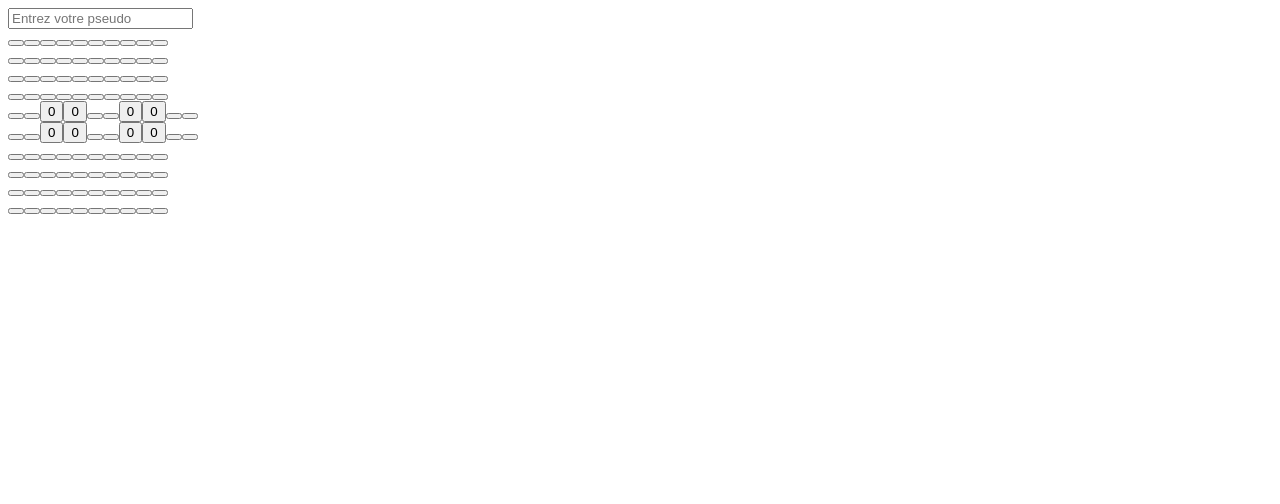
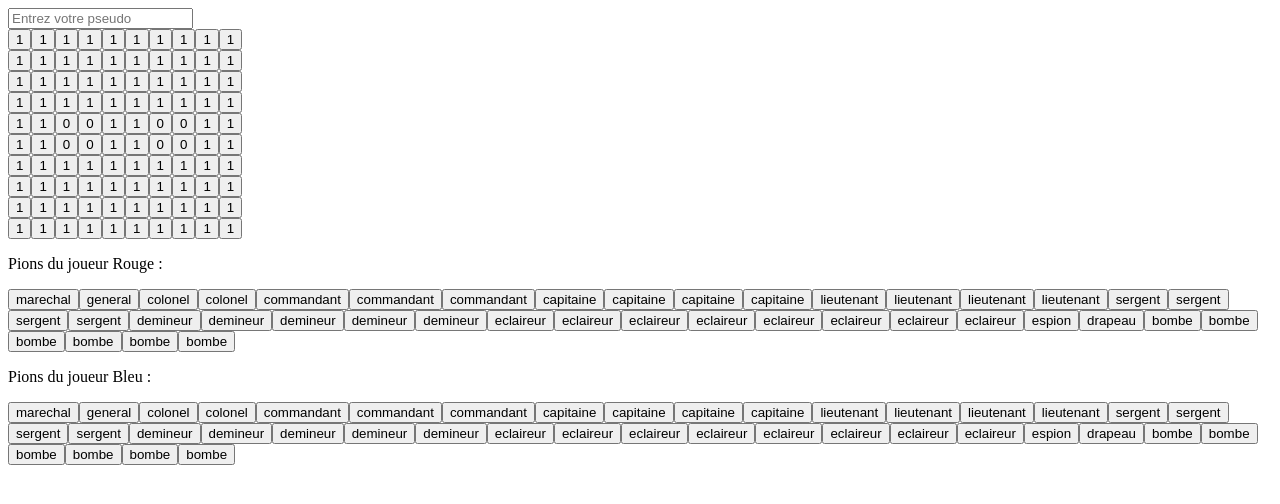
Before and after one commit to briwixx/STRATEGO, a plain HTML site: page back/game files/indexGame.html in a window 1280 px wide. Both pictures are taken after a click on the button "Start game !". Drawn offline with Linux system fonts and the light colour scheme.

Commit message:
affichage boutons pions joueurs bleu et rouge

```diff
--- a/back/game files/classJoueur.js
+++ b/back/game files/classJoueur.js
@@ -1,6 +1,6 @@
 class Joueur {
-  constructor(nbPieces) {
-    this.pionsJoueur = new Array(nbPieces);
+  constructor() {
+    this.pionsJoueur = new Array(40);
 
     this.pionsJoueur[0] = new Marechal();
     this.pionsJoueur[1] = new General();
@@ -35,9 +35,33 @@ class Joueur {
   }
 }
 
-let PlayerRed = new Joueur(40);
-let PlayerBlue = new Joueur(40);
+let PlayerRed = new Joueur();
+let PlayerBlue = new Joueur();
 
-//console.log(PlayerRed.pionsJoueur[2].name); // afiche nom du pion
+
 
 // Affichage des pions de chaque joueur sous le plateau :
+let divpions = document.getElementById('pionsPlayer');
+
+function genPionsButtons(){
+
+  let msgred = document.createElement("p");
+  msgred.textContent = "Pions du joueur Rouge :"
+  divpions.appendChild(msgred);
+  for (var i = 0; i < PlayerRed.pionsJoueur.length; i++) {
+    let butnPion = document.createElement("button");
+    butnPion.className = "BoutonPion";
+    butnPion.innerHTML = PlayerRed.pionsJoueur[i].name;
+    divpions.appendChild(butnPion);
+  }
+
+  let msgblu = document.createElement("p");
+  msgblu.textContent = "Pions du joueur Bleu :"
+  divpions.appendChild(msgblu);
+  for (var i = 0; i < PlayerBlue.pionsJoueur.length; i++) {
+    let butnPion = document.createElement("button");
+    butnPion.className = "BoutonPion";
+    butnPion.innerHTML = PlayerBlue.pionsJoueur[i].name;
+    divpions.appendChild(butnPion);
+  }
+}
--- a/back/game files/indexGame.html
+++ b/back/game files/indexGame.html
@@ -12,11 +12,13 @@
     </div>
 
     <div id="plateauJeu"></div>
+    <div id="pionsPlayer"></div>
 
     <script src="classPlateau.js"></script>
     <script src="classesPions.js"></script>
+    <script src="lancementPartie.js"></script>
     <script src="classJoueur.js"></script>
-    <script src="lancementPartie.js"></script>
+
   </body>
 
 </html>
--- a/back/game files/lancementPartie.js
+++ b/back/game files/lancementPartie.js
@@ -5,7 +5,7 @@ let psdo = document.getElementById('pseudoquery').value;
 return psdo;
 }
 
-//Bouton start qui declenche la fonction en dessous et récupère le pseudo
+//Bouton start qui déclenche la fonction en dessous et récupère le pseudo
 let startbutton = document.createElement("button")
 startbutton.innerHTML = "Start game !"
 document.body.appendChild(startbutton);
@@ -15,6 +15,10 @@ startbutton.onclick = getPseudo;
 //crée boutons + ou - en fonction du plateau créé (classPlateau.js)
 function createPlateauButtons() {
   startbutton.remove(); // Supprime le bouton start game au lancement de la partie
+
+  //Appel fonction qui affiche les pions des joueurs :
+  genPionsButtons();
+
   let divplateau = document.getElementById('plateauJeu'); //Place le plateau dans la divplateau
   for (let i = 0 ; i < 10 ; i++){
     for (let j = 0 ; j < 10 ; j++ ){
@@ -24,7 +28,7 @@ function createPlateauButtons() {
       if(plateau.plateau[i][j]==1){ // Si case du plateau = 1
         let butn = document.createElement("button");
         butn.className = "BoutonDuPlateau";
-        butn.innerHTML = " ";
+        butn.innerHTML = "1";
         divplateau.appendChild(butn);
       }
 
@@ -40,7 +44,6 @@ function createPlateauButtons() {
   }
 
   let launchgame = document.getElementsByClassName('BoutonDuPlateau');
-  console.log(launchgame);
 
   for (let i = 0; i < launchgame.length; i++) {
     launchgame.item(i).addEventListener("click",PlayerTurn);
```
